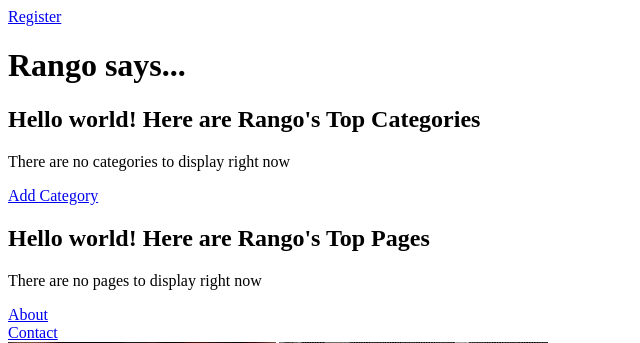
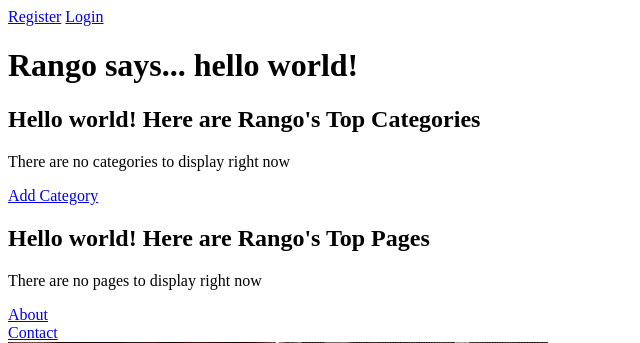
Before and after one commit to dnestoff/tango_with_django, a Django app: page /rango/ in a window 1280 px wide. Shown: the top 343 px of the page, without its empty margins (0-640 px from the left). Run offline with Django 3.2, Linux system fonts and the light colour scheme; data that the repository does not hold is empty.

Commit message:
Add user_login view to views
Create login view and url mapping

```diff
--- a/rango/urls.py
+++ b/rango/urls.py
@@ -8,6 +8,7 @@ urlpatterns = [
   url(r'^about/$', views.about, name = 'about'),
   url(r'^contact/$', views.contact, name = 'contact'),
   url(r'^register/$', views.register, name = 'register'),
+  url(r'^login/$', views.user_login, name = 'login'),
   url(r'^add_category/$', views.add_category, name = 'add_category'),
   # <category_name_url> names the parameter
   url(r'^category/(?P<category_name_url>[\w\-]+)/add_page/$', views.add_page, name = 'add_page'),
--- a/rango/views.py
+++ b/rango/views.py
@@ -1,3 +1,4 @@
+from django.contrib.auth import authenticate, login
 from django.shortcuts import render, redirect
 from django.http import HttpResponse
 from rango.models import Category, Page
@@ -60,6 +61,25 @@ def register(request):
 
     return render(request, 'rango/register.html', {'user_form': user_form, 'profile_form': profile_form, 'registered': registered})
 
+def user_login(request):
+    if request.method == 'POST':
+        username = request.POST.get('username')
+        password = request.POST.get('password')
+
+        user = authenticate(username = username, password = password)
+
+        if user:
+            if user.is_active:
+                # built-in method to signify successful login
+                login(request, user)
+                return redirect('/rango/')
+            else:
+                return HttpResponse("This account is disabled.")
+        else:
+            print("Invalid login details: {0}, {1}".format(username, password))
+            return HttpResponse("Invalid login details supplied.")
+    else:
+        return render(request, 'rango/login.html', {})
 
 def category(request, category_name_url):
     context_dict = {}
--- a/templates/rango/index.html
+++ b/templates/rango/index.html
@@ -12,9 +12,15 @@
     </head>
 
     <body>
-        <a href="/rango/register/">Register</a>
 
-        <h1>Rango says...</h1>
+        {% if user.is_authenticated %}
+            <h1>Rango says... hello {{ user.username }}!</h1>
+        {% else %}
+            <a href="/rango/register/">Register</a>
+            <a href="/rango/login/">Login</a>
+            <h1>Rango says... hello world!</h1>
+        {% endif %}
+
         <h2>Hello world! Here are Rango's Top Categories</h2>
 
         {% if categories %}
```
Also changed, not shown: templates/rango/login.html (added, +22 -0 lines).
